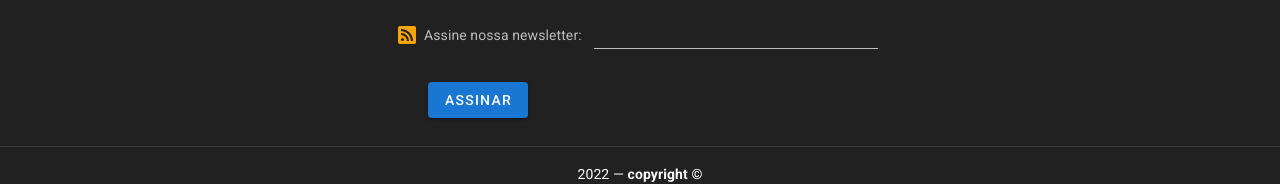
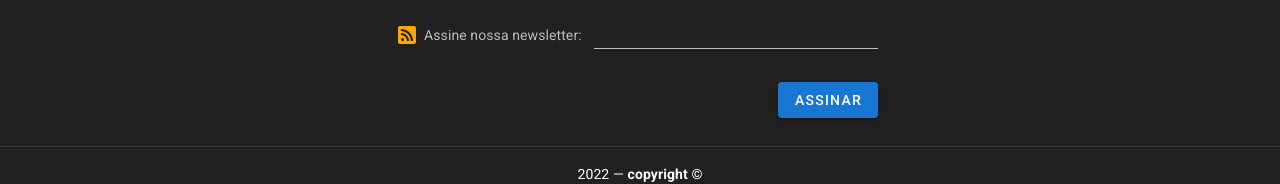
Before and after one commit to decola-time05/hackathon-decola, a Vue app: page / in a window 1280 px wide. Shown: the part 1671-1855 px from the top of the page. Built offline with nearby package versions, Linux system fonts and the light colour scheme.

Commit message:
corrige estilo do botão do footer

```diff
--- a/src/components/shared/AppFooter.vue
+++ b/src/components/shared/AppFooter.vue
@@ -29,8 +29,8 @@
                 <v-text-field class="mx-3" :rules="rules"></v-text-field>
             </template>
         </div>
-        <div class="button-assinar mx-3">
-            <v-btn color="primary my-3">
+        <div class="button-assinar mx-auto">
+            <v-btn color="primary my-3 mx-3">
                         Assinar
             </v-btn>
         </div>
```
